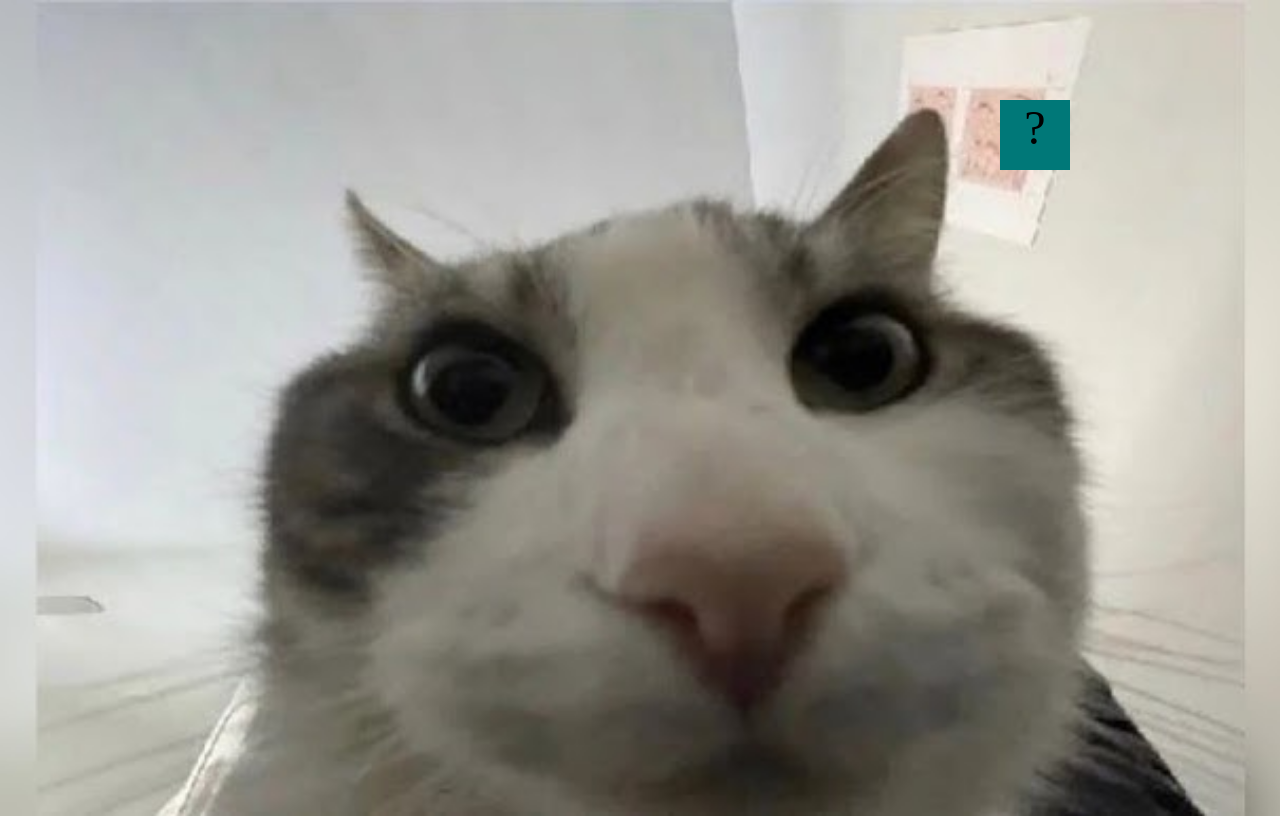
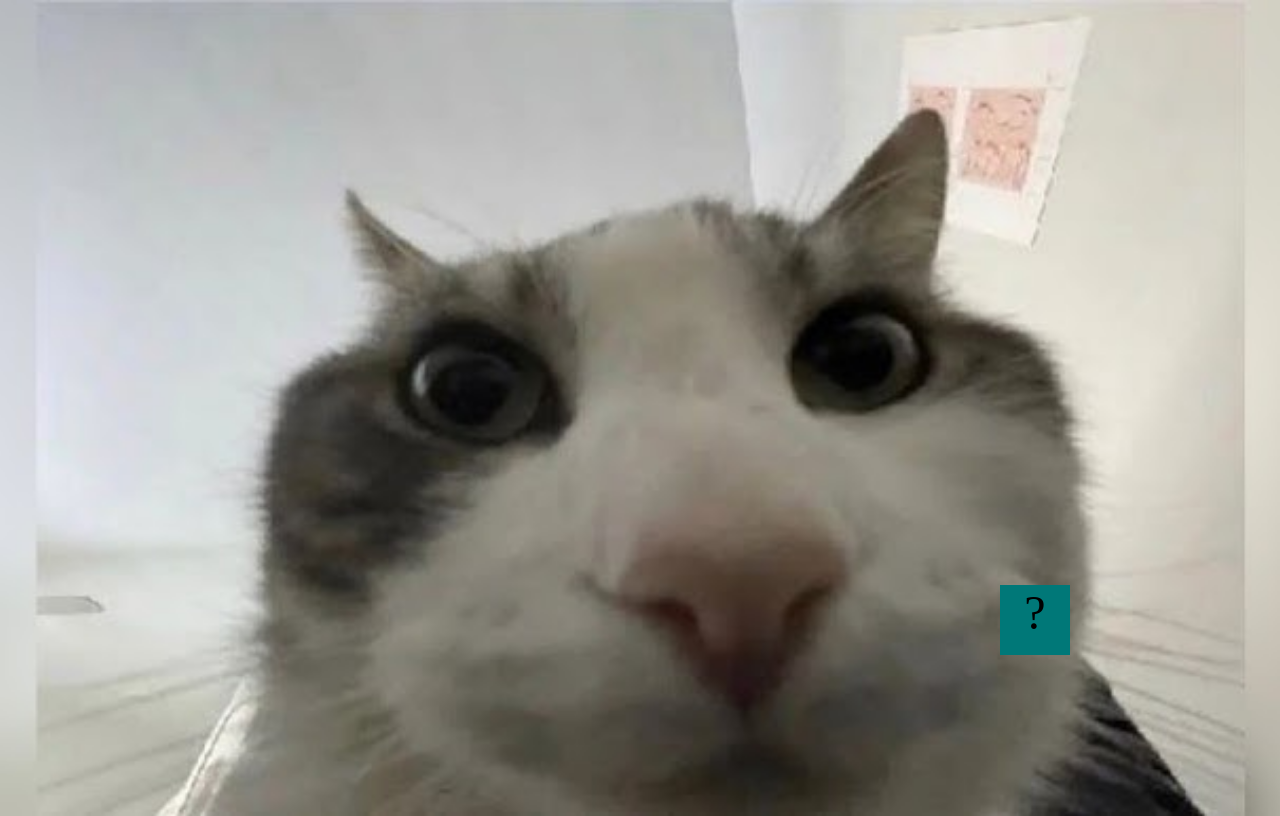
Before and after one commit to IndyanaMcDowell/IndyanaMcDowell.github.io, a plain HTML site: page projects/bouncing-box/index.html in a window 1280 px wide. Drawn offline with Linux system fonts and the light colour scheme.

Commit message:
done with bouncing box

```diff
--- a/projects/bouncing-box/index.html
+++ b/projects/bouncing-box/index.html
@@ -73,10 +73,11 @@
 
         // TODO 2 - Variable declarations
         var positionX = 0;
-        var positionY = 0;
-        var speedY = 5;
+        var positionY = 25;
+        var speedY = 10;
         var points = 0;
         var speed = 10;
+        var boardHeight = jQuery(window).height();
         /*
 			This Function will be called 20 times/second. Each time it is called,
 			it should move the Box to a new location. If the box drifts off the screen
@@ -84,13 +85,20 @@
 			*/
         function update() {
           // Increase positionX by 10 here
+          positionY = positionY + speedY;
           positionX = positionX + speed;
-          moveBoxTo(positionX);
+          moveBoxTo(positionX, positionY);
           if (positionX > boardWidth) {
             speed = -speed;
           }
           if (positionX < 0) {
             speed = speed * -1;
+          }
+          if (positionY > boardHeight) {
+            speedY = -speedY;
+          }
+          if (positionY < 0) {
+            speedY = speedY * -1;
           }
         }
 
@@ -108,6 +116,11 @@
           } else if (speed < 0) {
             speed = speed - 3;
           }
+          if (speedY > 0) {
+            speedY = speedY + 3;
+          } else if (speedY < 0) {
+            speedY = speedY - 3;
+          }
           // Increase Points
           points = points + 1;
           changeBoxText(points);
```
